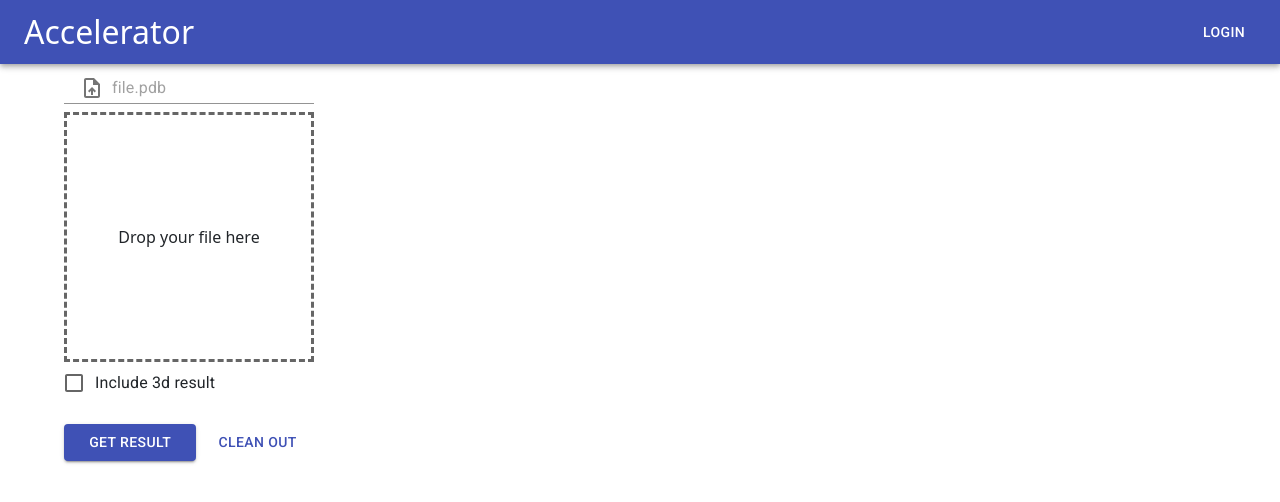
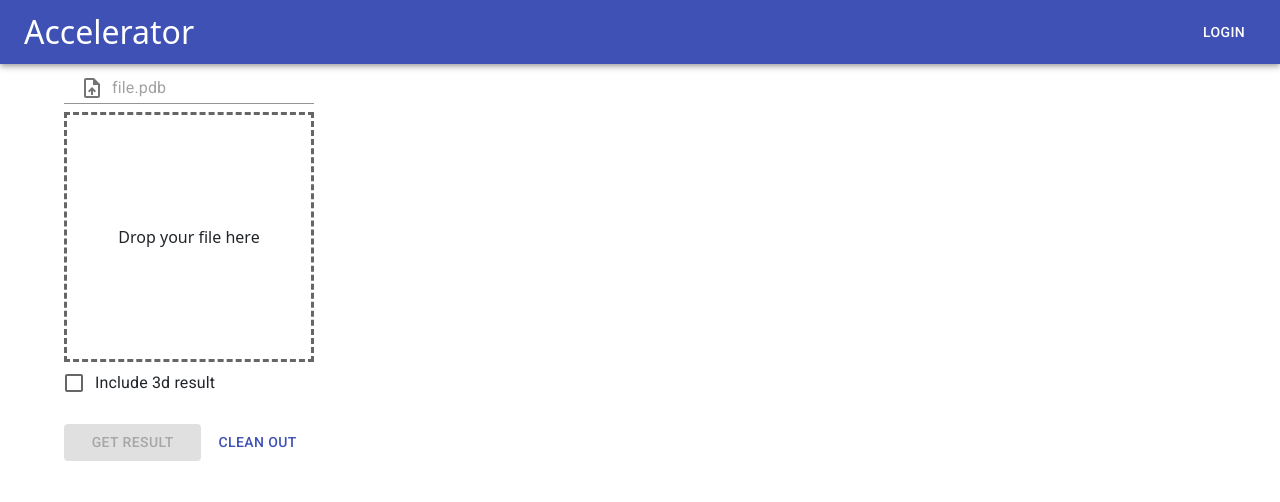
Before and after one commit to TrueShadowGuard/accelerator-front, a React (Create React App) app in the folder front/: page /pent-un-fold in a window 1280 px wide. Shown: the top 502 px of the page. Built offline with nearby package versions, Linux system fonts and the light colour scheme.

Commit message:
AC-19: added validation to file

```diff
--- a/front/src/components/FileUpload.js
+++ b/front/src/components/FileUpload.js
@@ -6,6 +6,10 @@ const FileUpload = (props) => {
 
   const inputRef = useRef();
   const [file, setFile] = useState(null);
+
+  useEffect(() => {
+    props.onFileChange && props.onFileChange(file);
+  }, [file?.name + file?.size, props.onFileChange]);
 
   useEffect(() => {
     if (props.inputRef) {
@@ -27,8 +31,10 @@ const FileUpload = (props) => {
       <input type="file"
              ref={inputRef}
              hidden
+             {...props.innerProps}
              onChange={e => {
                setFile(e.target.files[0]);
+               props.onChange && props.onChange(e);
              }}
       />
 
@@ -97,7 +103,6 @@ function DropArea({file, setFile}) {
 
   function onDrop(e) {
     e.preventDefault();
-    console.log('e', e);
     setFile(e.dataTransfer.files[0]);
     setDragCounter(0);
   }
@@ -108,11 +113,9 @@ function DropArea({file, setFile}) {
 
   function onDragEnter(e) {
     setDragCounter(c => c + 1);
-    console.log('dragstart');
   }
 
   function onDragLeave(e) {
     setDragCounter(c => c - 1);
-    console.log('dragend');
   }
 }
--- a/front/src/pages/PentUnfold.js
+++ b/front/src/pages/PentUnfold.js
@@ -1,5 +1,5 @@
-import React, {useRef} from 'react';
-import {Box, Button, Checkbox, Container, FormControlLabel, LinearProgress} from "@mui/material";
+import React, {useCallback, useRef, useState} from 'react';
+import {Box, Button, Checkbox, Container, FormControlLabel, LinearProgress, Tooltip} from "@mui/material";
 import FileUpload from "../components/FileUpload";
 import pentUnFold from "../http/pent-un-fold";
 import useAsync from "../hooks/useAsync";
@@ -11,12 +11,21 @@ const PentUnfold = () => {
 
   const {result, setResult, loading, execute} = useAsync(post);
 
+  const [isFileValid, setIsFileValid] = useState(null);
+
   console.log('hook', result, loading);
 
   return (
     <Container sx={{pb: 10, mt: 1}}>
       <Box sx={{width: "250px"}}>
-        <FileUpload inputRef={inputFileRef}/>
+        <FileUpload
+          inputRef={inputFileRef}
+          innerProps={{accept: ".pdb"}}
+          onFileChange={useCallback(file => {
+            const isValid = validateFile(file);
+            setIsFileValid(isValid);
+          })}
+        />
         <br/>
         <FormControlLabel control={<Checkbox inputRef={include3dRef} disabled={loading}/>} label="Include 3d result"/>
         <Box sx={{mt: '20px'}}>
@@ -27,12 +36,26 @@ const PentUnfold = () => {
               flexGrow: 1
             }
           }}>
-            <Button type="submit"
-                    variant="contained"
-                    onClick={execute}
-                    sx={{mr: "5px"}}
-                    disabled={loading}
-            >Get result</Button>
+            {
+              isFileValid ?
+                <Button type="submit"
+                        variant="contained"
+                        onClick={execute}
+                        sx={{mr: "5px"}}
+                        disabled={loading || !isFileValid}
+                >Get result</Button> :
+
+                <Tooltip title={isFileValid === null ? "Please select a file" : "Only .pdb files are supported"}>
+                  <span>
+                    <Button type="submit"
+                            variant="contained"
+                            onClick={execute}
+                            sx={{mr: "5px", width: "100%"}}
+                            disabled={loading || !isFileValid}
+                    >Get result</Button>
+                  </span>
+                </Tooltip>
+            }
             <Button
               type="reset"
               onClick={clear}
@@ -82,6 +105,10 @@ const PentUnfold = () => {
     inputFileRef.current.value = "";
     setResult(null);
   }
+
+  function validateFile(file) {
+    return !file ? null : file.name.endsWith('.pdb');
+  }
 };
 
 export default PentUnfold;
```
